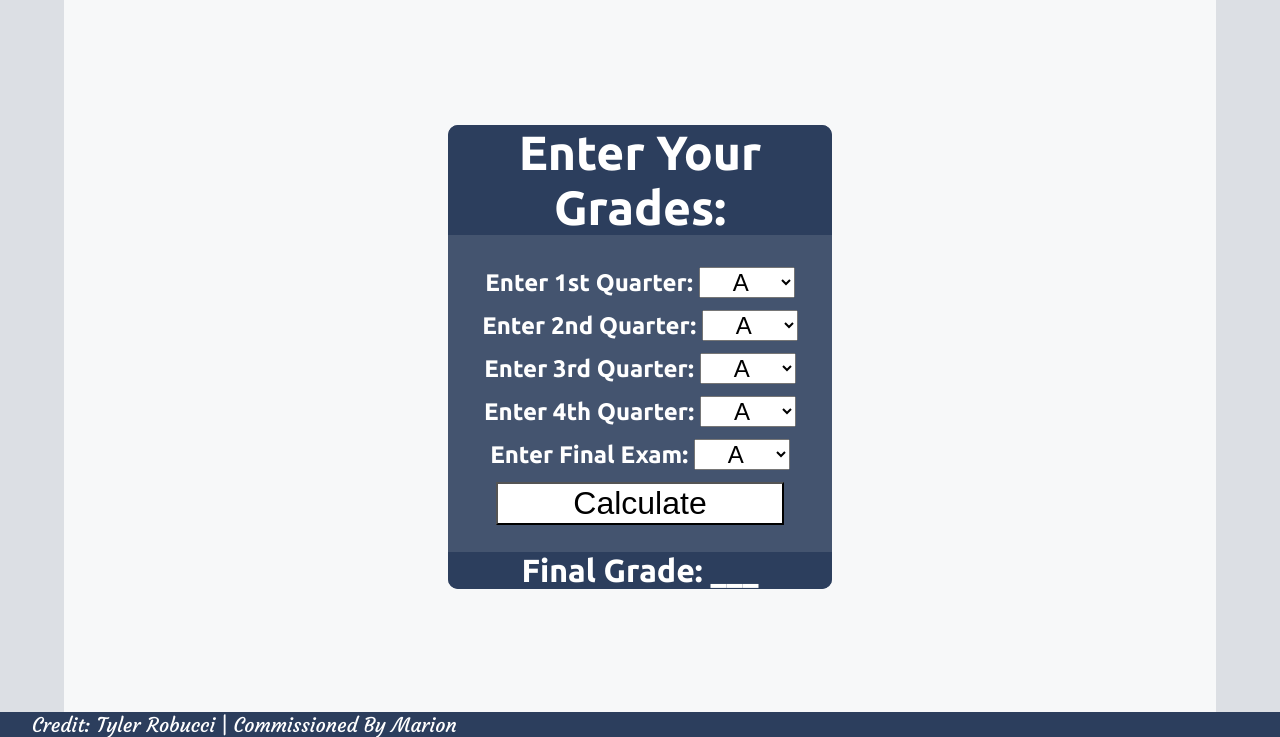
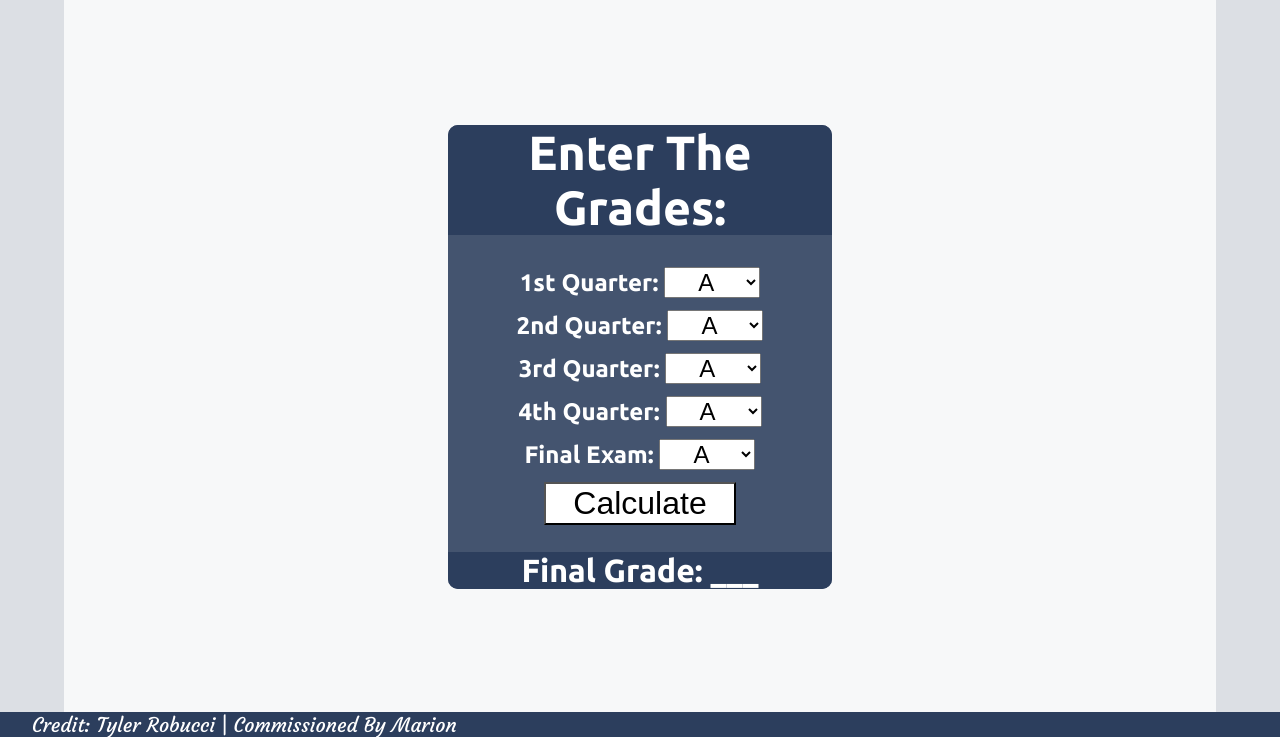
Before and after one commit to SonicarMC/FinalGradeCalc, a plain HTML site: page index.html in a window 1280 px wide. Shown: the part 63-800 px from the top of the page. Drawn offline with Linux system fonts and the light colour scheme.

Commit message:
Finished Project

```diff
--- a/index.html
+++ b/index.html
@@ -16,9 +16,9 @@
     </header>
 
     <div class="main-box">
-      <h1>Enter Your Grades:</h1>
+      <h1>Enter The Grades:</h1>
       <div class="grade-selects">
-        <label for="grade-1-select">Enter 1st Quarter:</label>
+        <label for="grade-1-select">1st Quarter: </label>
         <select name="grade-1-select" class="grade-dropdowns" id="first-quarter">
           <option value="0.8">A</option>
           <option value="0.6">B</option>
@@ -28,7 +28,7 @@
       </div>
 
       <div class="grade-selects">
-        <label for="grade-2-select">Enter 2nd Quarter:</label>
+        <label for="grade-2-select">2nd Quarter: </label>
         <select name="grade-2-select" class="grade-dropdowns" id="second-quarter">
           <option value="0.8">A</option>
           <option value="0.6">B</option>
@@ -38,7 +38,7 @@
       </div>
 
       <div class="grade-selects">
-        <label for="grade-3-select">Enter 3rd Quarter:</label>
+        <label for="grade-3-select">3rd Quarter: </label>
         <select name="grade-3-select" class="grade-dropdowns" id="third-quarter">
           <option value="0.8">A</option>
           <option value="0.6">B</option>
@@ -48,7 +48,7 @@
       </div>
 
       <div class="grade-selects">
-        <label for="grade-4-select">Enter 4th Quarter:</label>
+        <label for="grade-4-select">4th Quarter: </label>
         <select name="grade-4-select" class="grade-dropdowns" id="fourth-quarter">
           <option value="0.8">A</option>
           <option value="0.6">B</option>
@@ -58,7 +58,7 @@
       </div>
 
       <div class="grade-selects">
-        <label for="grade-5-select">Enter Final Exam:</label>
+        <label for="grade-5-select">Final Exam: </label>
         <select name="grade-5-select"class="grade-dropdowns" id="final-exam">
           <option value="0.8">A</option>
           <option value="0.6">B</option>
--- a/script.js
+++ b/script.js
@@ -38,5 +38,7 @@ document.getElementById("calculate-initiate-button").addEventListener("click", (
         letterScore="E";
     }
 
-    document.getElementById("grade-output").textContent = "Final Grade:"+letterScore;
+    document.getElementById("grade-output").textContent = "Final Grade: "+letterScore;
+
+    let audio = new Audio("assets/click-sound.wav").play();
 });
--- a/style.css
+++ b/style.css
@@ -104,9 +104,14 @@ header h1 {
 }
 #calculate-initiate-button {
     background-color: var(--textColor);
-    width: 75%;
+    width: 50%;
     margin: 0;
     font-size: 2em;
+}
+#calculate-initiate-button:hover {
+    background-color: var(--pageBackBackgColor);
+    margin: 0;
+    font-size: 2.2em;
 }
 #output-container {
     background-color: var(--navBackgColor);
```
Also changed, not shown: 1 other file.
